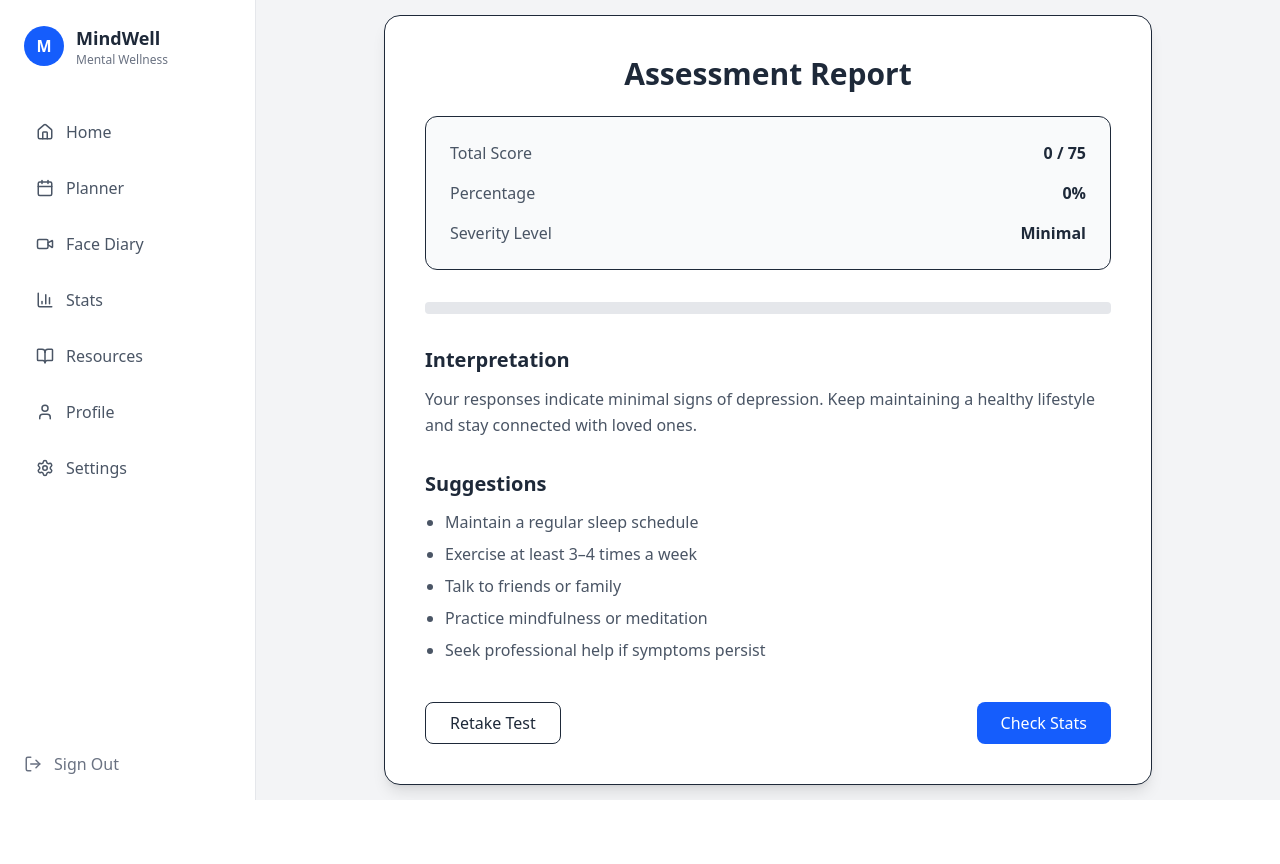
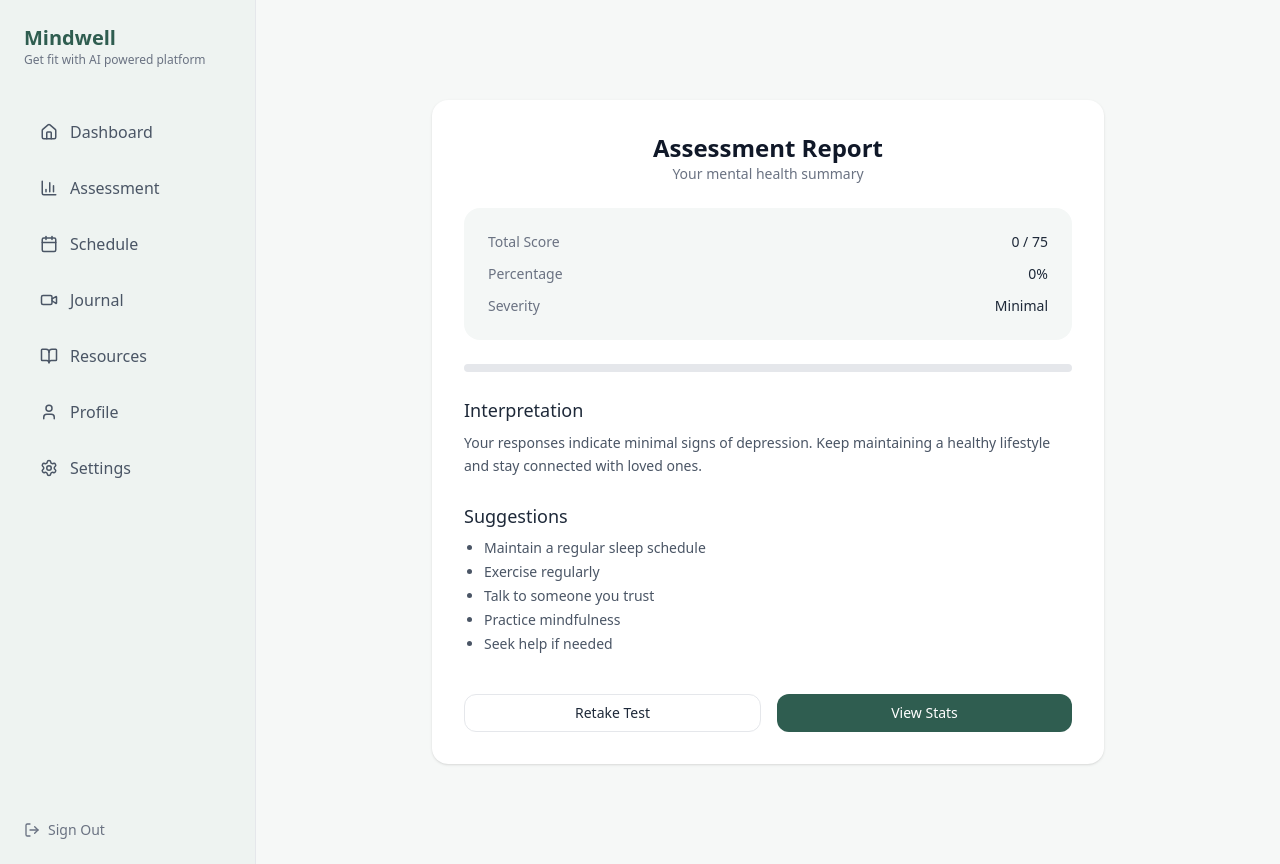
Before and after one commit to AjayGodara2417/Mindwell, a Next.js app: page /result-dashboard in a window 1280 px wide. Before the commit the page ends 800 px from the top, so only its background shows below. Built offline with nearby package versions, Linux system fonts and the light colour scheme.

Commit message:
Ui Ux 2.0

```diff
--- a/src/app/(main_pages)/face-diary/page.tsx
+++ b/src/app/(main_pages)/face-diary/page.tsx
@@ -201,28 +201,28 @@ export default function FaceDiary() {
   }
 
   return (
-  <div className="max-w-4xl py-10 mx-auto space-y-8">
+  <div className="max-w-4xl mx-auto space-y-8">
 
     {/* Header */}
     <div>
-      <h1 className="text-3xl font-bold flex items-center gap-3">
-        <Video className="text-blue-500"/>
+      <h1 className="text-2xl font-semibold flex items-center gap-2 text-gray-900">
+        <Video className="text-[#2f5d50]" />
         Face Diary
       </h1>
-      <p className="text-gray-400 mt-1">
-        Record a 30 second video to analyze your emotional state
+      <p className="text-sm text-gray-500 mt-1">
+        Record a short video to analyze your emotional state
       </p>
     </div>
 
-    {/* Camera Card */}
-    <div className="bg-white/5 border border-white/10 rounded-xl p-4">
+    {/* Camera */}
+    <div className="bg-white p-4 rounded-2xl shadow-sm">
 
-      <div className="relative aspect-video rounded-lg overflow-hidden bg-black">
+      <div className="relative aspect-video rounded-xl overflow-hidden bg-black">
 
         {analyzing && (
-          <div className="absolute inset-0 flex flex-col items-center justify-center bg-black/80 z-20">
-            <Loader2 className="animate-spin w-10 h-10 text-blue-500 mb-3"/>
-            <p className="text-white">Analyzing emotions...</p>
+          <div className="absolute inset-0 flex flex-col items-center justify-center bg-black/70 z-20">
+            <Loader2 className="animate-spin w-8 h-8 text-white mb-2" />
+            <p className="text-white text-sm">Analyzing...</p>
           </div>
         )}
 
@@ -239,15 +239,16 @@ export default function FaceDiary() {
         />
 
         {capturing && (
-          <div className="absolute top-3 right-3 bg-red-500 text-white px-3 py-1 rounded-full text-sm">
+          <div className="absolute top-3 right-3 bg-red-500 text-white px-3 py-1 rounded-full text-xs">
             00:{timeLeft < 10 ? `0${timeLeft}` : timeLeft}
           </div>
         )}
       </div>
 
-      {/* Face Status */}
-      <div className="flex justify-between items-center mt-4 text-sm">
-        <span className="text-gray-400">
+      {/* Status */}
+      <div className="flex justify-between items-center mt-4 text-xs">
+
+        <span className="text-gray-500">
           {loadingModels
             ? "Loading AI models..."
             : faceDetected
@@ -256,8 +257,10 @@ export default function FaceDiary() {
         </span>
 
         <span
-          className={`px-2 py-1 rounded text-xs ${
-            faceDetected ? "bg-green-500/20 text-green-400" : "bg-red-500/20 text-red-400"
+          className={`px-3 py-1 rounded-full ${
+            faceDetected
+              ? "bg-green-100 text-green-600"
+              : "bg-red-100 text-red-500"
           }`}
         >
           {faceDetected ? "Ready" : "Align face"}
@@ -272,48 +275,49 @@ export default function FaceDiary() {
         {capturing ? (
           <button
             onClick={handleStopCapture}
-            className="w-16 h-16 rounded-full bg-red-500 flex items-center justify-center hover:scale-110 transition"
+            className="w-16 h-16 rounded-full bg-red-500 flex items-center justify-center hover:scale-105 transition"
           >
-            <StopCircle />
+            <StopCircle className="text-white" />
           </button>
         ) : (
           <button
             disabled={!faceDetected || loadingModels}
             onClick={handleStartCapture}
-            className="w-16 h-16 rounded-full bg-white flex items-center justify-center hover:scale-110 transition disabled:opacity-40"
+            className="w-16 h-16 rounded-full bg-[#2f5d50] flex items-center justify-center hover:scale-105 transition disabled:opacity-40"
           >
-            <div className="w-6 h-6 bg-red-500 rounded-full"/>
+            <div className="w-5 h-5 bg-white rounded-full" />
           </button>
         )}
       </div>
     )}
 
-    {/* Analysis Result */}
+    {/* Result */}
     {analysisResult && (
-      <div className="bg-white/5 border border-white/10 rounded-xl p-6">
+      <div className="bg-white p-6 rounded-2xl shadow-sm">
 
-        <h2 className="text-xl font-semibold text-white mb-3">
+        <h2 className="text-lg font-semibold text-gray-900 mb-2">
           Emotion Analysis
         </h2>
 
-        <p className="text-gray-300 mb-4">
+        <p className="text-sm text-gray-600 mb-4">
           {analysisResult.summary}
         </p>
 
         {analysisResult.emotion && (
-          <p className="text-blue-400 mb-4">
+          <p className="text-sm text-[#2f5d50] font-medium mb-4">
             Dominant Emotion: {analysisResult.emotion}
           </p>
         )}
 
         <button
           onClick={reset}
-          className="bg-blue-600 hover:bg-blue-700 px-5 py-2 rounded-lg"
+          className="bg-[#2f5d50] text-white px-5 py-2 rounded-xl hover:opacity-90"
         >
           Record Again
         </button>
       </div>
     )}
+
   </div>
-)
+);
 }
--- a/src/app/(main_pages)/layout.tsx
+++ b/src/app/(main_pages)/layout.tsx
@@ -1,4 +1,7 @@
+"use client";
+
 import Link from "next/link";
+import { usePathname } from "next/navigation";
 import {
   Home,
   Calendar,
@@ -7,7 +10,7 @@ import {
   User,
   Settings,
   LogOut,
-  BarChart3
+  BarChart3,
 } from "lucide-react";
 
 export default function DashboardLayout({
@@ -15,93 +18,72 @@ export default function DashboardLayout({
 }: {
   children: React.ReactNode;
 }) {
+  const pathname = usePathname();
+
+  const navItems = [
+    { href: "/dashboard", icon: Home, label: "Dashboard" },
+    { href: "/assessment", icon: BarChart3, label: "Assessment" },
+    { href: "/planner", icon: Calendar, label: "Schedule" },
+    { href: "/face-diary", icon: Video, label: "Journal" },
+    { href: "/resources", icon: BookOpen, label: "Resources" },
+    { href: "/profile", icon: User, label: "Profile" },
+    { href: "/settings", icon: Settings, label: "Settings" },
+  ];
+
   return (
-    <div className="flex min-h-screen bg-gray-100 text-gray-800">
+    <div className="flex min-h-screen bg-[#f6f8f7] text-gray-800">
 
       {/* Sidebar */}
-      <aside className="w-64 bg-white border-r border-gray-200 flex flex-col justify-between p-6">
+      <aside className="w-64 bg-[#eef3f1] border-r border-gray-200 flex flex-col justify-between p-6">
 
         <div>
           {/* Logo */}
-          <div className="flex items-center gap-3 mb-10">
-            <div className="w-10 h-10 bg-blue-600 text-white rounded-full flex items-center justify-center font-bold">
-              M
-            </div>
-
-            <div>
-              <p className="font-semibold text-lg text-gray-800">MindWell</p>
-              <p className="text-xs text-gray-500">Mental Wellness</p>
-            </div>
+          <div className="mb-10">
+            <h1 className="text-xl font-semibold text-[#2f5d50]">
+              Mindwell
+            </h1>
+            <p className="text-xs text-gray-500">
+              Get fit with AI powered platform
+            </p>
           </div>
 
           {/* Navigation */}
           <nav className="flex flex-col gap-2">
+            {navItems.map((item, i) => {
+              const isActive = pathname === item.href;
+              const Icon = item.icon;
 
-            <Link
-              href="/dashboard"
-              className="flex items-center gap-3 p-3 rounded-lg text-gray-600 hover:bg-blue-50 hover:text-blue-600 transition"
-            >
-              <Home size={18} /> Home
-            </Link>
-
-            <Link
-              href="/planner"
-              className="flex items-center gap-3 p-3 rounded-lg text-gray-600 hover:bg-blue-50 hover:text-blue-600 transition"
-            >
-              <Calendar size={18} /> Planner
-            </Link>
-
-            <Link
-              href="/face-diary"
-              className="flex items-center gap-3 p-3 rounded-lg text-gray-600 hover:bg-blue-50 hover:text-blue-600 transition"
-            >
-              <Video size={18} /> Face Diary
-            </Link>
-
-            <Link
-              href="/stats"
-              className="flex items-center gap-3 p-3 rounded-lg text-gray-600 hover:bg-blue-50 hover:text-blue-600 transition"
-            >
-              <BarChart3 size={18} /> Stats
-            </Link>
-
-            <Link
-              href="/resources"
-              className="flex items-center gap-3 p-3 rounded-lg text-gray-600 hover:bg-blue-50 hover:text-blue-600 transition"
-            >
-              <BookOpen size={18} /> Resources
-            </Link>
-
-            <Link
-              href="/profile"
-              className="flex items-center gap-3 p-3 rounded-lg text-gray-600 hover:bg-blue-50 hover:text-blue-600 transition"
-            >
-              <User size={18} /> Profile
-            </Link>
-
-            <Link
-              href="/settings"
-              className="flex items-center gap-3 p-3 rounded-lg text-gray-600 hover:bg-blue-50 hover:text-blue-600 transition"
-            >
-              <Settings size={18} /> Settings
-            </Link>
-
+              return (
+                <Link
+                  key={i}
+                  href={item.href}
+                  className={`flex items-center gap-3 px-4 py-3 rounded-xl transition
+                  ${isActive
+                      ? "bg-white shadow-sm text-[#2f5d50]"
+                      : "text-gray-600 hover:bg-white hover:shadow-sm"}
+                  `}
+                >
+                  <Icon size={18} />
+                  {item.label}
+                </Link>
+              );
+            })}
           </nav>
         </div>
 
         {/* Sign Out */}
-        <button className="flex items-center gap-3 text-gray-500 hover:text-red-500 transition">
-          <LogOut size={18} />
+        <button className="flex items-center gap-2 text-gray-500 hover:text-red-500 text-sm" onClick={() => {
+          localStorage.clear();
+          window.location.href = "/login";
+        }}>
+          <LogOut size={16} />
           Sign Out
         </button>
 
       </aside>
 
-      {/* Page Content */}
-      <main className="flex-1 overflow-y-auto">
-        {children}
-      </main>
-
+      {/* Content */}
+      <main className="flex-1 p-8">{children}</main>
     </div>
   );
 }
--- a/src/app/(main_pages)/result-dashboard/page.tsx
+++ b/src/app/(main_pages)/result-dashboard/page.tsx
@@ -40,91 +40,95 @@ function ResultDashboardContent() {
   }
 
   return (
-    <div className="min-h-screen flex justify-center items-center bg-gray-100">
+  <div className="min-h-screen flex justify-center items-center bg-[#f6f8f7] p-6">
 
-      <div className="w-full max-w-3xl bg-white rounded-2xl shadow-lg p-10 border">
+    <div className="w-full max-w-2xl bg-white rounded-2xl shadow-sm p-8 space-y-6">
 
       {/* Title */}
-        <h1 className="text-3xl font-bold text-center mb-6">
+      <div className="text-center">
+        <h1 className="text-2xl font-semibold text-gray-900">
           Assessment Report
         </h1>
+        <p className="text-sm text-gray-500">
+          Your mental health summary
+        </p>
+      </div>
 
       {/* Score Card */}
-        <div className="bg-gray-50 rounded-xl p-6 mb-8 border">
+      <div className="bg-[#f4f7f6] rounded-2xl p-6 space-y-3">
 
-          <div className="flex justify-between mb-4">
-            <span className="text-gray-600">Total Score</span>
-            <span className="font-semibold">{score} / 75</span>
+        <div className="flex justify-between text-sm">
+          <span className="text-gray-500">Total Score</span>
+          <span className="font-medium">{score} / 75</span>
         </div>
 
-          <div className="flex justify-between mb-4">
-            <span className="text-gray-600">Percentage</span>
-            <span className="font-semibold">{percentage}%</span>
+        <div className="flex justify-between text-sm">
+          <span className="text-gray-500">Percentage</span>
+          <span className="font-medium">{percentage}%</span>
         </div>
 
-          <div className="flex justify-between">
-            <span className="text-gray-600">Severity Level</span>
-            <span className="font-semibold">{level}</span>
+        <div className="flex justify-between text-sm">
+          <span className="text-gray-500">Severity</span>
+          <span className="font-medium">{level}</span>
         </div>
 
       </div>
 
-        {/* Progress Bar */}
-        <div className="mb-8">
-          <div className="w-full h-3 bg-gray-200 rounded overflow-hidden">
+      {/* Progress */}
+      <div>
+        <div className="w-full h-2 bg-gray-200 rounded-full overflow-hidden">
           <div
-              className={`h-3 ${color} transition-all duration-700`}
+            className={`${color} h-2 rounded-full transition-all duration-700`}
             style={{ width: `${percentage}%` }}
           />
         </div>
       </div>
 
       {/* Interpretation */}
-        <div className="mb-8">
-          <h2 className="text-xl font-semibold mb-3">
+      <div>
+        <h2 className="text-lg font-medium mb-2 text-gray-800">
           Interpretation
         </h2>
-          <p className="text-gray-600 leading-relaxed">
+        <p className="text-sm text-gray-600 leading-relaxed">
           {message}
         </p>
       </div>
 
       {/* Suggestions */}
-        <div className="mb-10">
-          <h2 className="text-xl font-semibold mb-3">
+      <div>
+        <h2 className="text-lg font-medium mb-2 text-gray-800">
           Suggestions
         </h2>
 
-          <ul className="list-disc pl-5 text-gray-600 space-y-2">
+        <ul className="text-sm text-gray-600 space-y-1 list-disc pl-5">
           <li>Maintain a regular sleep schedule</li>
-            <li>Exercise at least 3–4 times a week</li>
-            <li>Talk to friends or family</li>
-            <li>Practice mindfulness or meditation</li>
-            <li>Seek professional help if symptoms persist</li>
+          <li>Exercise regularly</li>
+          <li>Talk to someone you trust</li>
+          <li>Practice mindfulness</li>
+          <li>Seek help if needed</li>
         </ul>
       </div>
 
       {/* Actions */}
-        <div className="flex justify-between">
+      <div className="flex justify-between gap-4 pt-4">
 
         <button
           onClick={() => router.push("/dashboard")}
-            className="px-6 py-2 rounded-lg border hover:bg-gray-50"
+          className="flex-1 border border-gray-200 py-2 rounded-xl text-sm hover:bg-gray-50"
         >
           Retake Test
         </button>
 
         <button
-            onClick={() => router.push("/stats")}
-            className="px-6 py-2 rounded-lg bg-blue-600 text-white hover:bg-blue-700"
+          onClick={() => router.push("/dashboard")}
+          className="flex-1 bg-[#2f5d50] text-white py-2 rounded-xl text-sm hover:opacity-90"
         >
-            Check Stats
+          View Stats
         </button>
 
       </div>
 
     </div>
-
   </div>
 );
 }
```
Lines whose indentation alone changed are shown as unchanged.
